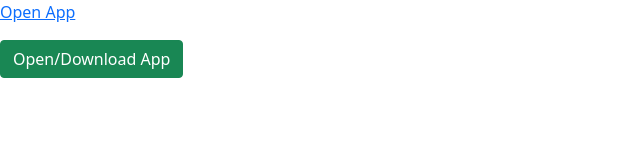
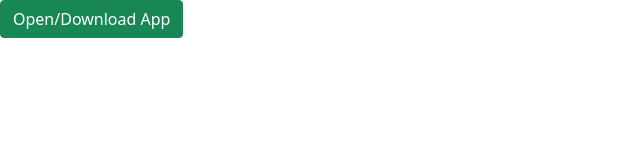
Before and after one commit to startfromscratch2902/startfromscratch2902.github.io, a plain HTML site: page index.html in a window 1280 px wide. Shown: the whole page, without its empty margins (0-640 px from the left). Drawn offline with nearby package versions, Linux system fonts and the light colour scheme.

Commit message:
Update index.html

```diff
--- a/index.html
+++ b/index.html
@@ -13,7 +13,7 @@
 </head>
 <body>
  <div>
-  <p><a href= "https://staging.autorewardsplus.com/products/1293823" target= "_blank">Open App</a></p>
+  <!-- <p><a href= "https://staging.autorewardsplus.com/products/1293823" target= "_blank">Open App</a></p> -->
   <button type="button" class="btn btn-success" onclick="javascript:openDeepLink()">Open/Download App</button>
  </div>
 
```
